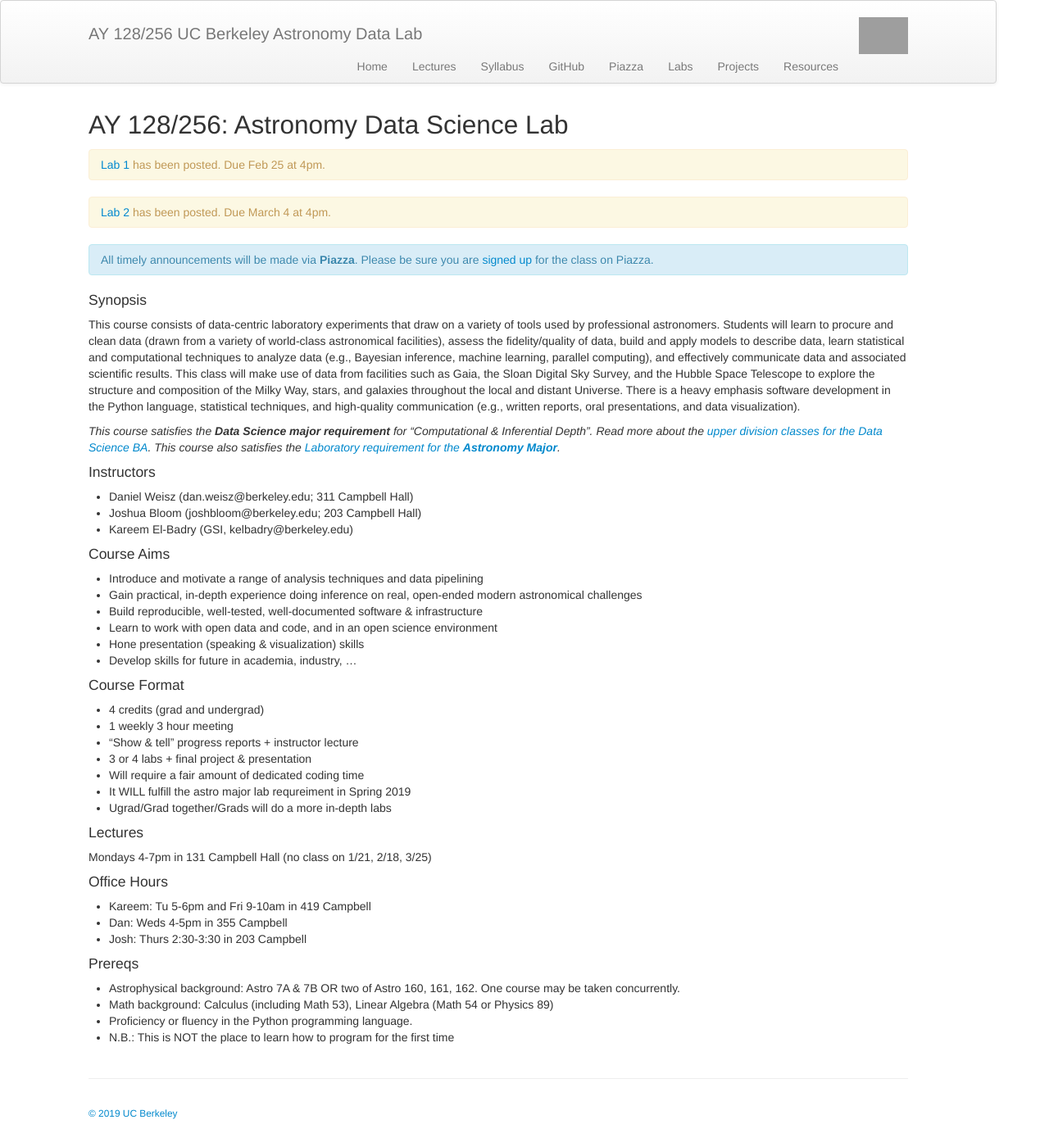
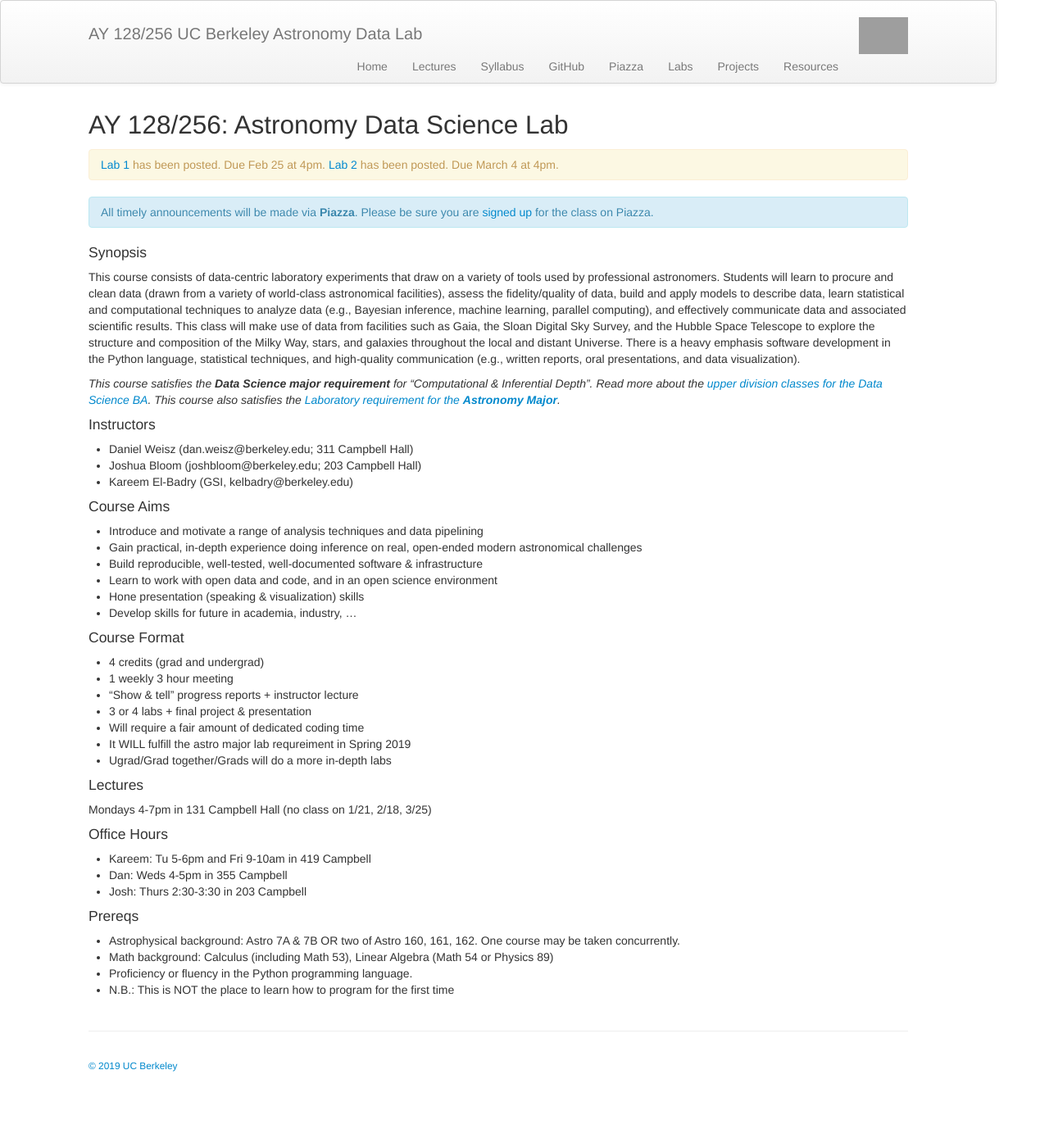
Before and after one commit to ucb-datalab/ucb-datalab.github.io, a Jekyll site: the page built from index.md, in a window 1280 px wide. Shown: the whole page at 82% size. Built offline with Jekyll 4.4.1, drawn with Linux system fonts in a browser that asks for light colours; after the commit the page ends 1331 px from its top, so only the background shows below that; grey boxes are pictures that could not be loaded.

Commit message:
adding lab 2

```diff
--- a/index.md
+++ b/index.md
@@ -8,11 +8,11 @@ title: Astronomy Data Science Lab
 
 <div class="alert alert-primary" role="alert">
  <a href="https://github.com/ucb-datalab/course-materials/blob/master/Labs/Lab_1_Ast128_2019.pdf">Lab 1</a> has been posted. Due Feb 25 at 4pm.
+
+<a href="https://github.com/ucb-datalab/course-materials/blob/master/Labs/Lab_2_Ast128_2019.pdf">Lab 2</a> has been posted. Due March 4 at 4pm.
+
 </div>
 
-<div class="alert alert-primary" role="alert">
- <a href="https://github.com/ucb-datalab/course-materials/blob/master/Labs/Lab_2_Ast128_2019.pdf">Lab 2</a> has been posted. Due March 4 at 4pm.
-</div>
 
 <div class="alert alert-info" role="alert">
  All timely announcements will be made via <b>Piazza</b>. Please be sure you are <a href="https://piazza.com/berkeley/spring2019/ay128256/home" alt="Piazza Homepage">signed up</a> for the class on Piazza.
```
